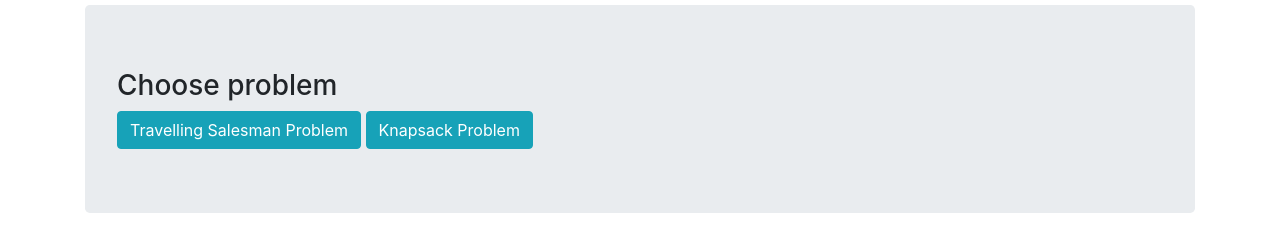
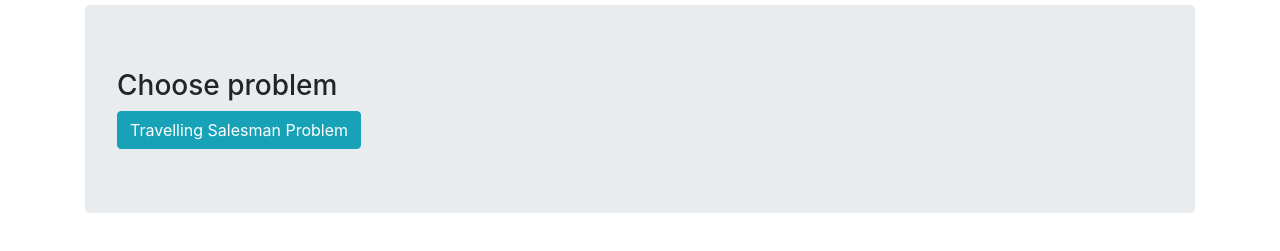
Before and after one commit to mymungit/mymungit.github.io, a plain HTML site: page index.html in a window 1280 px wide. Shown: the part 51-302 px from the top of the page. Drawn offline with nearby package versions, Linux system fonts and the light colour scheme.

Commit message:
Update index.html

```diff
--- a/index.html
+++ b/index.html
@@ -11,7 +11,7 @@
 	<h1> Solver <small>by mymung</small></h1>
   <div class="jumbotron">
 		<h3> Choose problem </h3>
-		<a href="tsp.html" class="btn btn-info" role="button">Travelling Salesman Problem</a> <a href="knapsack.html" class="btn btn-info" role="button">Knapsack Problem</a>
+		<a href="tsp.html" class="btn btn-info" role="button">Travelling Salesman Problem</a>
 
 	</div>
 </div>
```
